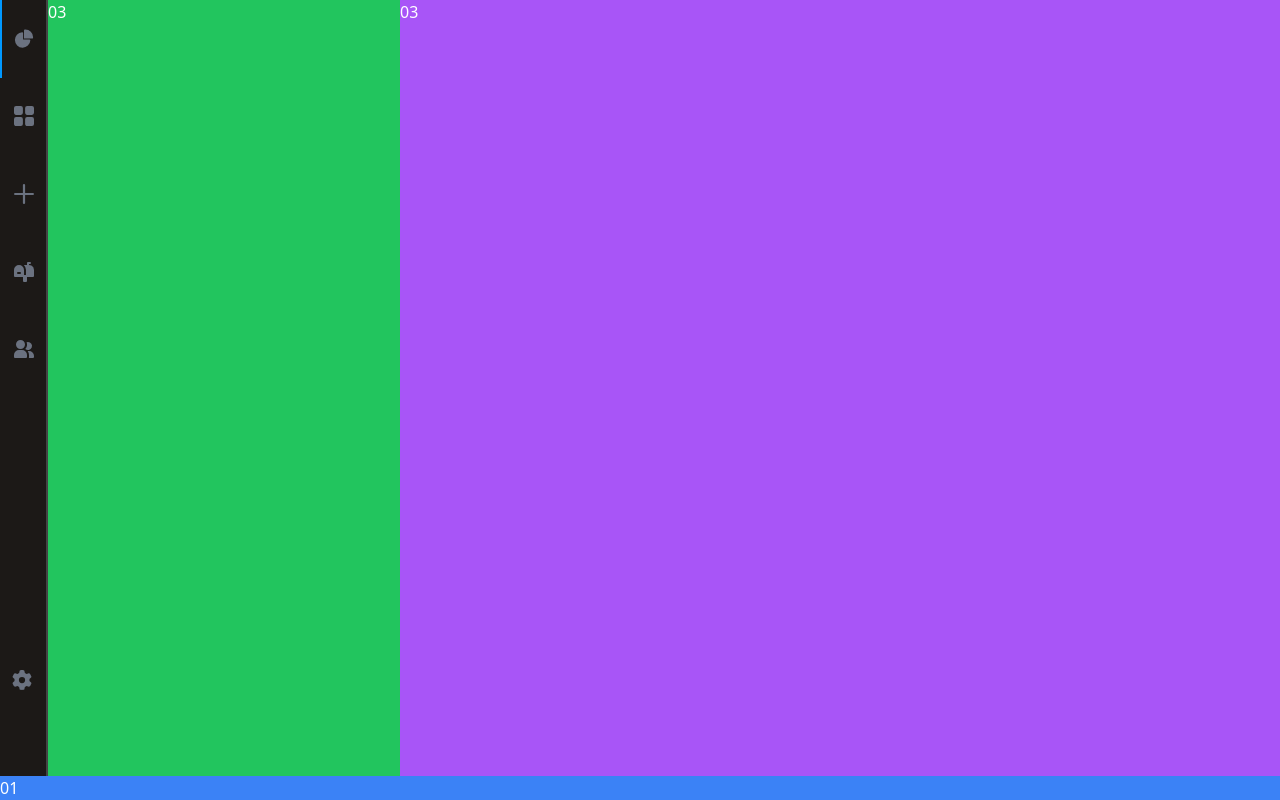
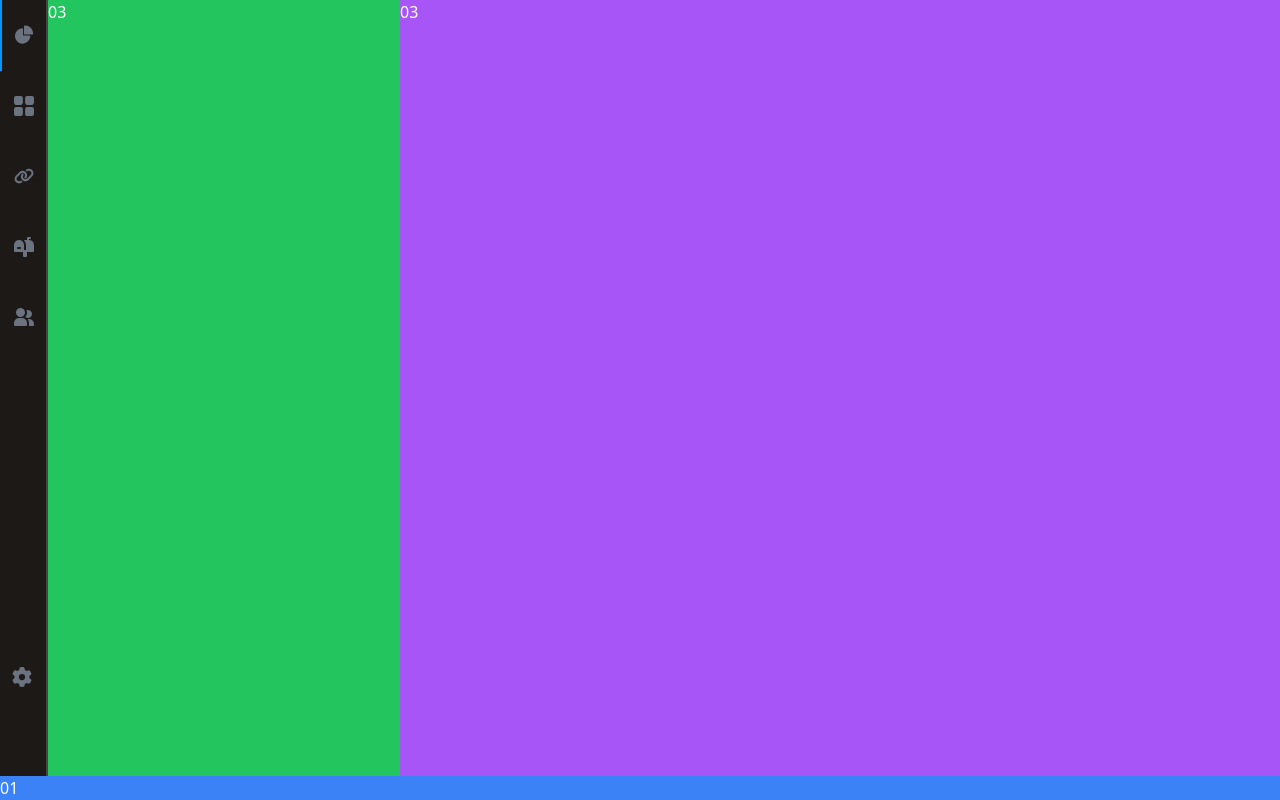
Before and after one commit to leonkenyaga/TradeShare-Ingester, a React (Vite) app: page /Signin in a window 1280 px wide. Built offline with nearby package versions, Linux system fonts and the light colour scheme.

Commit message:
changed add account to link Account

```diff
--- a/src/List elements/AddAccount.tsx
+++ b/src/List elements/AddAccount.tsx
@@ -16,14 +16,13 @@ function AddAccount(){
     return(
         <div>
       <a aria-describedby={id} type="button" onMouseOver={(e)=>{setAnchor(e.currentTarget)}} onMouseOut={()=>{setAnchor(null)}} className="flex items-center text-gray-900 rounded-lg dark:text-white group">
-        <svg className="w-5 h-10 text-gray-500 transition duration-75 dark:text-gray-400 dark:group-hover:text-white" aria-hidden="true" xmlns="http://www.w3.org/2000/svg" fill="none" viewBox="0 0 18 18">
-           <path stroke="currentColor" stroke-linecap="round" stroke-linejoin="round" stroke-width="2" d="M9 1v16M1 9h16"/>
+
+        <svg className= "flex-shrink-0 w-5 h-14 text-gray-500 transition duration-75 dark:text-gray-400 group-hover:text-gray-900 dark:group-hover:text-white" xmlns="http://www.w3.org/2000/svg" fill="currentColor" aria-hidden="true" viewBox="0 0 640 512">
+        <path stroke="currentColor" stroke-linecap="round" stroke-linejoin="round" stroke-width="2" d="M579.8 267.7c56.5-56.5 56.5-148 0-204.5c-50-50-128.8-56.5-186.3-15.4l-1.6 1.1c-14.4 10.3-17.7 30.3-7.4 44.6s30.3 17.7 44.6 7.4l1.6-1.1c32.1-22.9 76-19.3 103.8 8.6c31.5 31.5 31.5 82.5 0 114L422.3 334.8c-31.5 31.5-82.5 31.5-114 0c-27.9-27.9-31.5-71.8-8.6-103.8l1.1-1.6c10.3-14.4 6.9-34.4-7.4-44.6s-34.4-6.9-44.6 7.4l-1.1 1.6C206.5 251.2 213 330 263 380c56.5 56.5 148 56.5 204.5 0L579.8 267.7zM60.2 244.3c-56.5 56.5-56.5 148 0 204.5c50 50 128.8 56.5 186.3 15.4l1.6-1.1c14.4-10.3 17.7-30.3 7.4-44.6s-30.3-17.7-44.6-7.4l-1.6 1.1c-32.1 22.9-76 19.3-103.8-8.6C74 372 74 321 105.5 289.5L217.7 177.2c31.5-31.5 82.5-31.5 114 0c27.9 27.9 31.5 71.8 8.6 103.9l-1.1 1.6c-10.3 14.4-6.9 34.4 7.4 44.6s34.4 6.9 44.6-7.4l1.1-1.6C433.5 260.8 427 182 377 132c-56.5-56.5-148-56.5-204.5 0L60.2 244.3z"/>
         </svg>
-
-
         </a>
         <BasePopup id={id} open={open} anchor={anchor} placement={placement} offset={8}>
-   <div className='bg-stone-900 p-2 border-2 rounded-xl border-TradeSharegray'> AddAccount</div>
+   <div className='bg-stone-900 p-2 border-2 rounded-xl border-TradeSharegray'> Link Account</div>
  </BasePopup>
         </div>
     )
--- a/src/list.tsx
+++ b/src/list.tsx
@@ -14,15 +14,15 @@ import Settings from "./List elements/Settings";
 
 function List(){
 
-const defaultClass = "px-3 min-h-16 border-l-2 border-stone-900"
+const defaultClass = "px-3 min-h-12 border-l-2 border-stone-900"
 
- const selectedClass = " border-l-2 border-TradeShareblue px-3 min-h-16"
+ const selectedClass = " border-l-2 border-TradeShareblue px-3 min-h-12"
 
  const [selected, setSelected] = useState("Home")
 
     return(
 
-      <div className="grid grid-rows-[1fr_1fr_1fr_1fr_1fr_5fr] min-w-12 bg-stone-900 border-r-2 border-TradeSharegray">
+      <div className="grid grid-rows-[1fr_1fr_1fr_1fr_1fr_6fr] min-w-12 bg-stone-900 border-r-2 border-TradeSharegray">
       <button  value="Home" className= {selected === "Home" ? selectedClass : defaultClass} onClick={(e)=>{setSelected(e.currentTarget.value)}}>
       <Link to="/">
      <Home />
@@ -50,7 +50,7 @@ const defaultClass = "px-3 min-h-16 border-l-2 border-stone-900"
       </Link>
       </button>
       <div className="bg-purple-700 px-3 min-h-16 bg-stone-900 ">
-        <div className="mt-4 pt-64 ">
+        <div className="mt-4 pt-72 ">
 <Settings />
 </div>
       </div>
```
